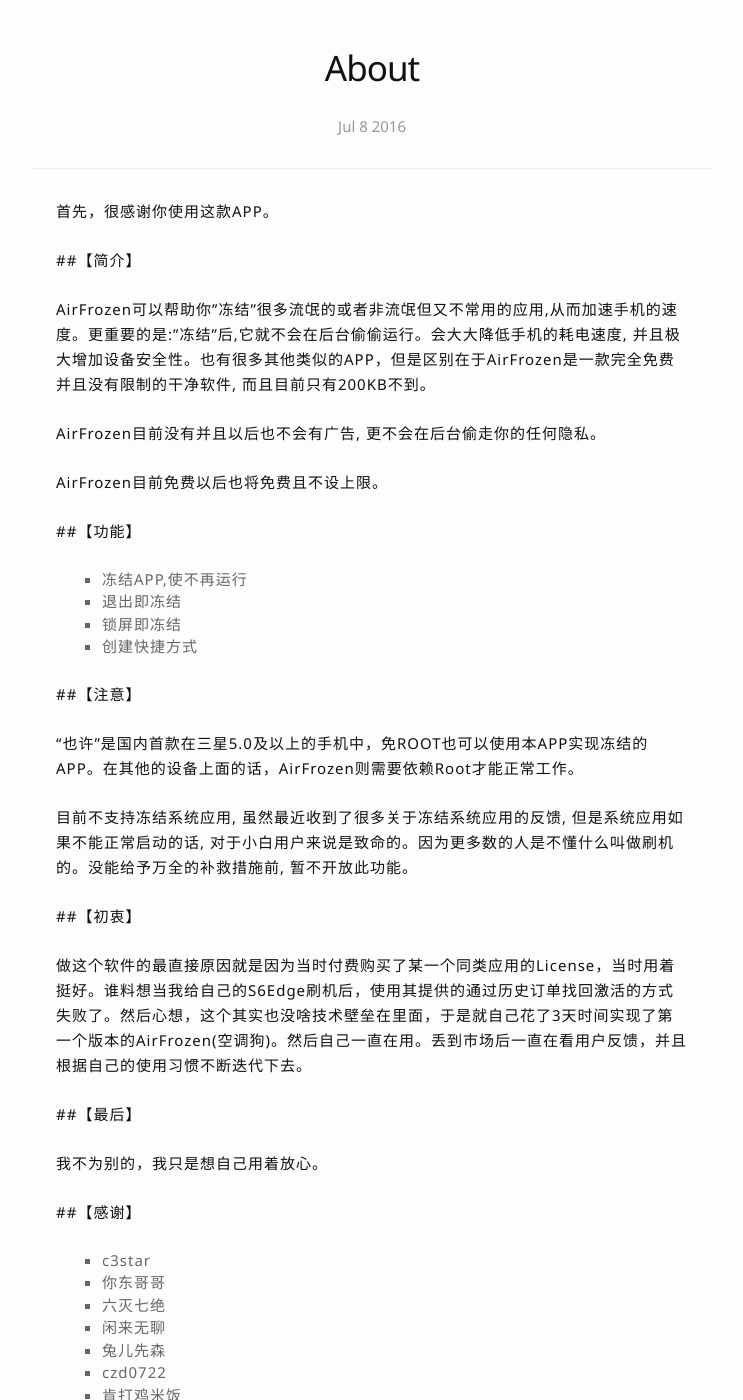
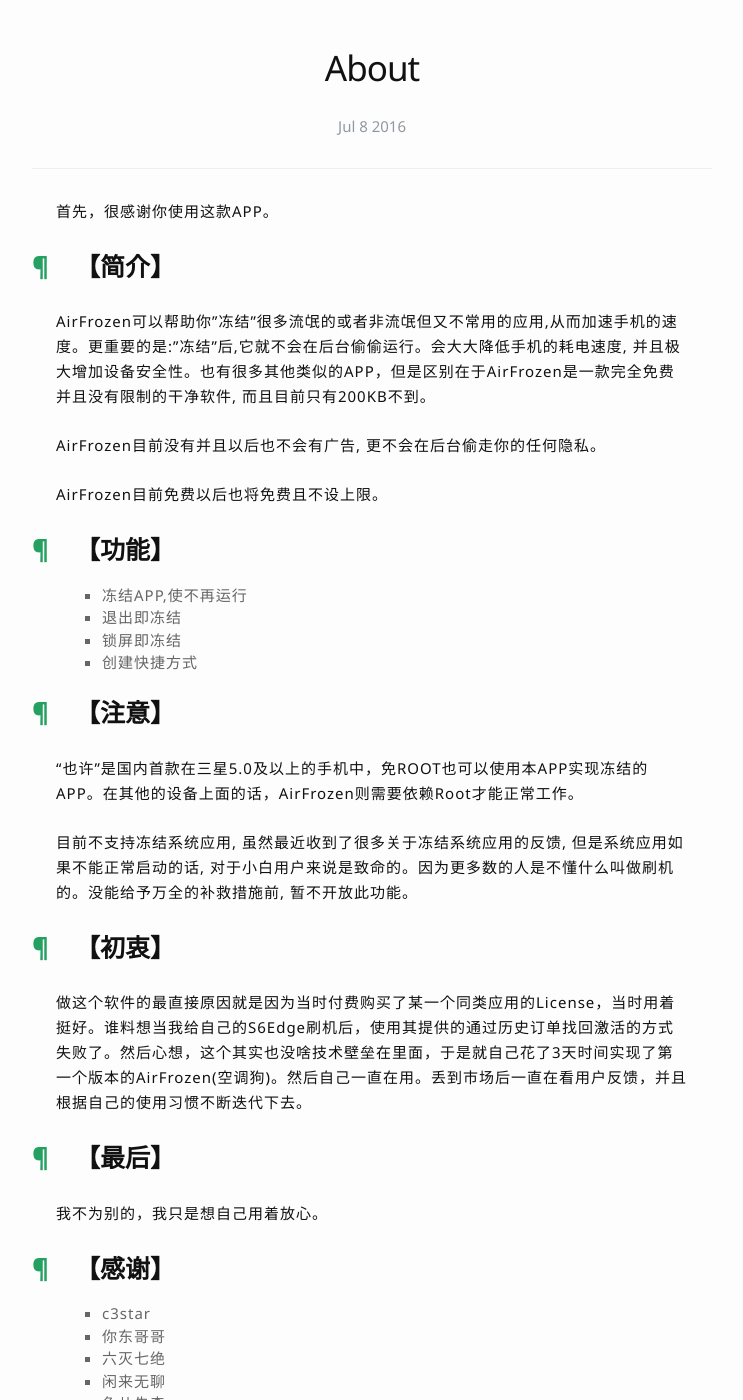
Before and after one commit to hyongbai/AirFrozen, a Jekyll site: the page built from _posts/2016-07-08-about.md, in a window 1280 px wide and 1400 px high. Shown: the whole window, without its empty margins (268-1011 px from the left). Built offline with Jekyll 4.4.1, drawn with Linux system fonts in a browser that asks for light colours; nearby versions of some CDN libraries.

Commit message:
【修复】h2不能解析成title

```diff
--- a/_posts/2016-07-08-about.md
+++ b/_posts/2016-07-08-about.md
@@ -1,12 +1,12 @@
 ---
 layout: post
-title: About
+title: "About"
 permalink: /about/
 ---
 
 首先，很感谢你使用这款APP。
 
-##【简介】
+## 【简介】
 
 AirFrozen可以帮助你"冻结"很多流氓的或者非流氓但又不常用的应用,从而加速手机的速度。更重要的是:"冻结"后,它就不会在后台偷偷运行。会大大降低手机的耗电速度, 并且极大增加设备安全性。也有很多其他类似的APP，但是区别在于AirFrozen是一款完全免费并且没有限制的干净软件, 而且目前只有200KB不到。
 
@@ -14,28 +14,28 @@ AirFrozen目前没有并且以后也不会有广告, 更不会在后台偷走你
 
 AirFrozen目前免费以后也将免费且不设上限。
 
-##【功能】
+## 【功能】
 
 - 冻结APP,使不再运行
 - 退出即冻结
 - 锁屏即冻结
 - 创建快捷方式
 
-##【注意】
+## 【注意】
 
 "也许"是国内首款在三星5.0及以上的手机中，免ROOT也可以使用本APP实现冻结的APP。在其他的设备上面的话，AirFrozen则需要依赖Root才能正常工作。
 
 目前不支持冻结系统应用, 虽然最近收到了很多关于冻结系统应用的反馈, 但是系统应用如果不能正常启动的话, 对于小白用户来说是致命的。因为更多数的人是不懂什么叫做刷机的。没能给予万全的补救措施前, 暂不开放此功能。
 
-##【初衷】
+## 【初衷】
 
 做这个软件的最直接原因就是因为当时付费购买了某一个同类应用的License，当时用着挺好。谁料想当我给自己的S6Edge刷机后，使用其提供的通过历史订单找回激活的方式失败了。然后心想，这个其实也没啥技术壁垒在里面，于是就自己花了3天时间实现了第一个版本的AirFrozen(空调狗)。然后自己一直在用。丢到市场后一直在看用户反馈，并且根据自己的使用习惯不断迭代下去。
 
-##【最后】
+## 【最后】
 
 我不为别的，我只是想自己用着放心。
 
-##【感谢】
+## 【感谢】
 
 - c3star
 - 你东哥哥
```
